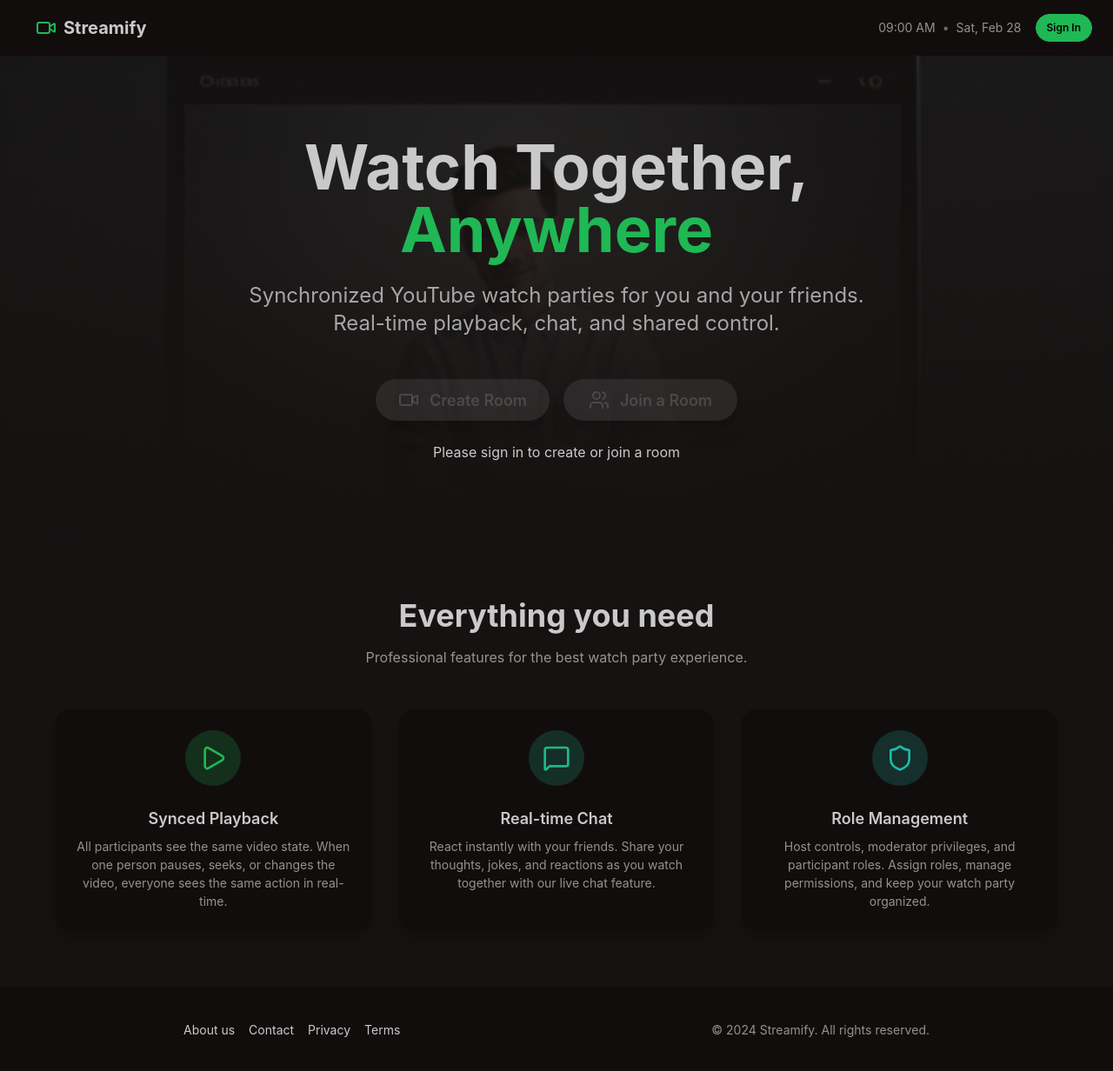
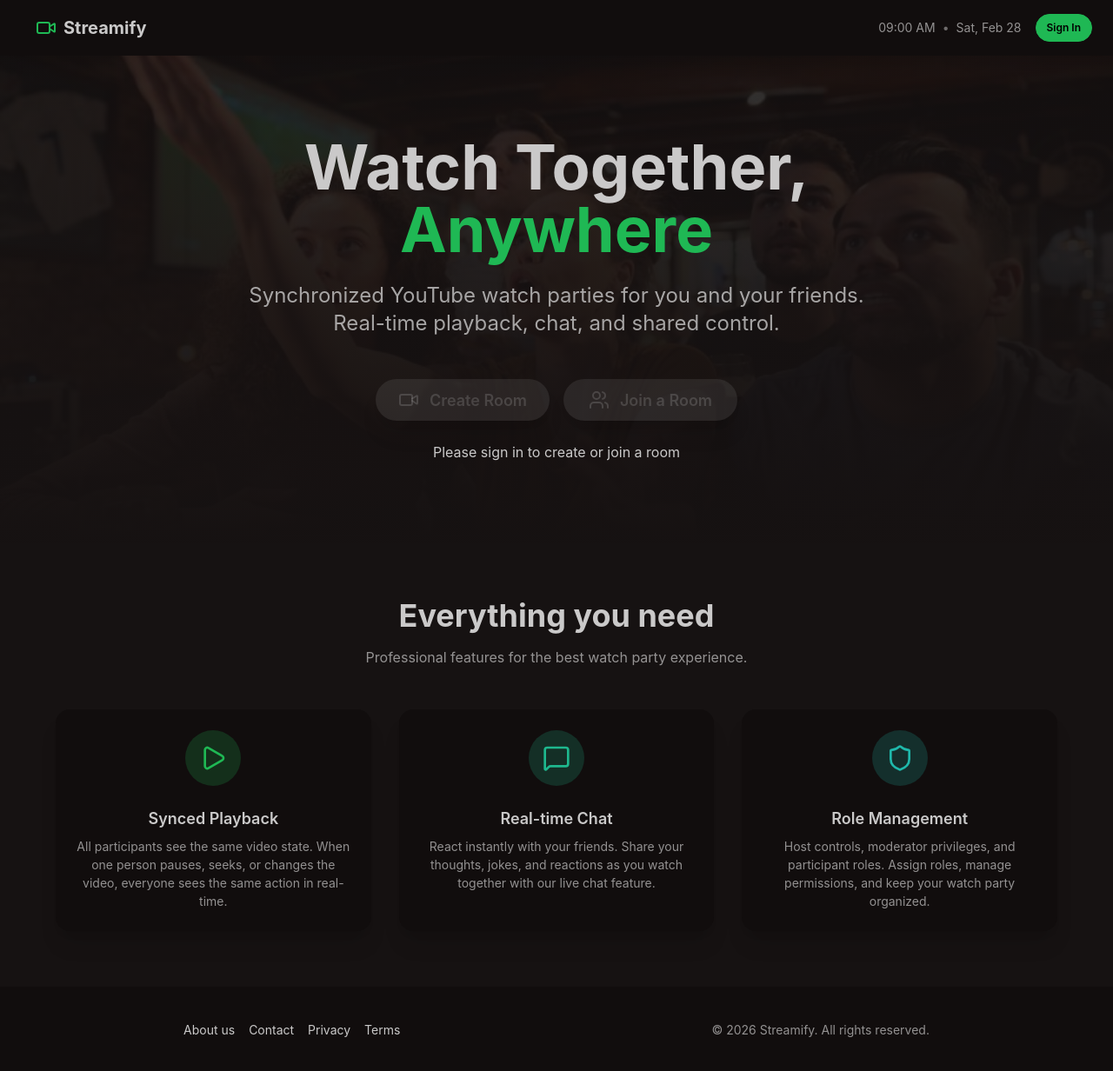
Before and after one commit to VikaSh221525/watchparty, a React app in the folder frontend/: page / in a window 1280 px wide. Shown: the top 1232 px of the page at 87% size. Built offline with nearby package versions, Linux system fonts and the light colour scheme; no server answers; the HTML template or start-up script is replaced by a standard one.

Commit message:
VideoInstantLoad

```diff
--- a/frontend/src/components/VideoPlayer.jsx
+++ b/frontend/src/components/VideoPlayer.jsx
@@ -37,7 +37,18 @@ const VideoPlayer = ({ onPlayerReady }) => {
   }, []);
 
   const initializePlayer = () => {
-    if (!containerRef.current) return;
+    if (!containerRef.current) {
+      // Retry after a short delay if container isn't ready yet
+      setTimeout(() => {
+        initializePlayer();
+      }, 100);
+      return;
+    }
+
+    if (playerRef.current) {
+      // Prevent duplicate initialization
+      return;
+    }
 
     const initialVideoId = currentVideo?.videoId || '';
 
@@ -89,18 +100,10 @@ const VideoPlayer = ({ onPlayerReady }) => {
   useEffect(() => {
     if (!playerRef.current || playerState !== 'ready') return;
 
-    console.log('VideoPlayer: Syncing playback state', {
-      isPlaying: playbackState.isPlaying,
-      playerState: playerState,
-      hasPlayer: !!playerRef.current
-    });
-
     try {
       if (playbackState.isPlaying) {
-        console.log('VideoPlayer: Calling playVideo()');
         playerRef.current.playVideo();
       } else {
-        console.log('VideoPlayer: Calling pauseVideo()');
         playerRef.current.pauseVideo();
       }
     } catch (err) {
--- a/frontend/src/hooks/usePlayback.js
+++ b/frontend/src/hooks/usePlayback.js
@@ -75,7 +75,7 @@ export const usePlayback = (roomCode) => {
       socket.off(SERVER_EVENTS.SYNC_STATE, handleSyncState);
       socket.off(SERVER_EVENTS.ERROR, handleError);
     };
-  }, [roomCode, isConnected, updatePlaybackState, updateCurrentVideo]);
+  }, [roomCode, isConnected]);
 
   const play = (timestamp) => {
     socketService.play(roomCode, timestamp);
--- a/frontend/src/pages/Landing.jsx
+++ b/frontend/src/pages/Landing.jsx
@@ -73,7 +73,7 @@ const Landing = () => {
         {/* Background Image with Overlay */}
         <div className="absolute inset-0">
           <img
-            src="/landingpageImg.png"
+            src="/watchparty.jpg"
             alt="Watch Together"
             className="w-full h-full object-cover opacity-30"
           />
@@ -218,7 +218,7 @@ const Landing = () => {
           <a className="link link-hover">Terms</a>
         </div>
         <div>
-          <p className="opacity-70">© 2024 Streamify. All rights reserved.</p>
+          <p className="opacity-70">© 2026 Streamify. All rights reserved.</p>
         </div>
       </footer>
     </div>
```
Also changed, not shown: frontend/public/watchparty.jpg (added).
